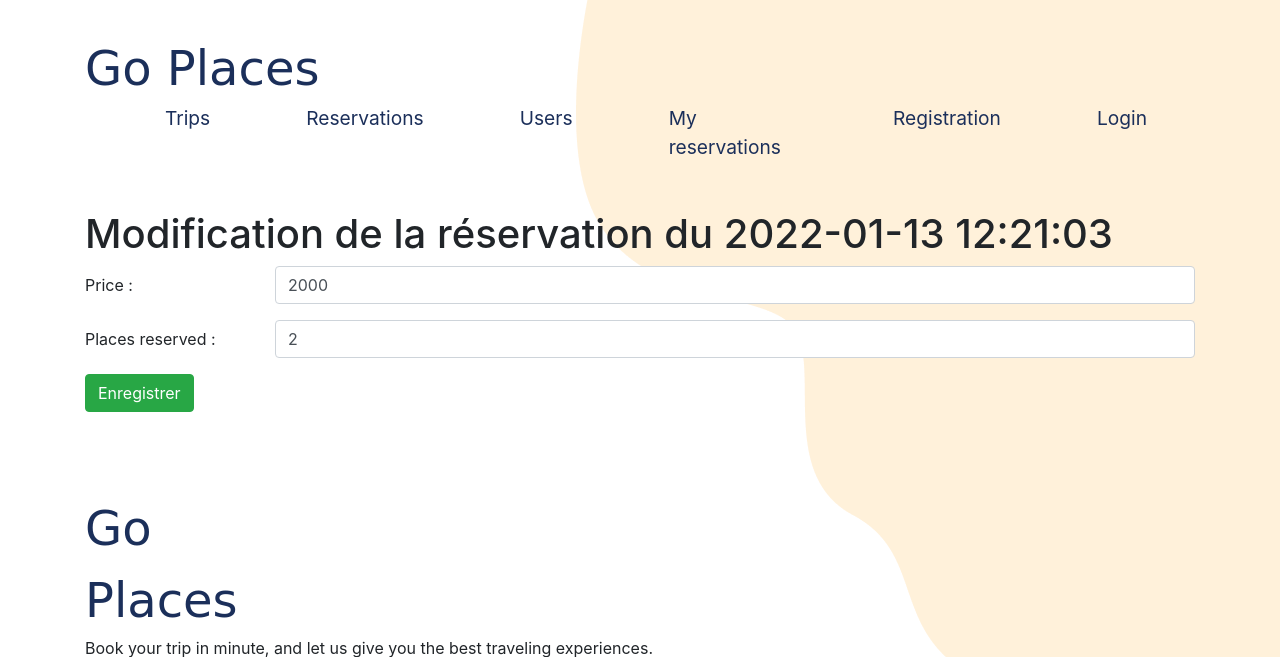
After one commit to abdo17rabah/goPlaces, a PHP site: page /coursphp/frontend/reservation/formEditReservation.php?id=1 in a window 1280 px wide. The commit adds this page. Shown: the top 657 px of the page. Run offline with PHP 8.4, Linux system fonts and the light colour scheme; data comes from the database, SQL or seed files in the repository; some libraries are stand-ins or nearby versions; some web fonts are replaced.

Commit message:
reservation ok

```diff
--- a/app/controllers/reservationController.php
+++ b/app/controllers/reservationController.php
@@ -29,12 +29,12 @@ function createNewReservation()
     }
 }
 
-function updateReservation()
+function updateReservation($id)
 {
     global $CONNECTIONDB;
 
-    if (!$_POST['date']) {
-        $errDate = 'Please enter a valid date';
+    if (!$id || !is_numeric($id)) {
+        $errPrice = 'id invalid';
     }
 
     if (!$_POST['price'] || !is_numeric($_POST['price'])) {
@@ -45,10 +45,10 @@ function updateReservation()
         $errPlaces = 'Please enter a valid number of places';
     }
 
-    if (empty($errName) && empty($errDate) && empty($errPrice) && empty($errPlaces)) {
-        $sql = "UPDATE reservation SET date=?, price=?, place_reserved=? WHERE id=?";
+    if (empty($errPrice) && empty($errPlaces)) {
+        $sql = "UPDATE reservation SET price=?, place_reserved=? WHERE id=?";
         $stmt = $CONNECTIONDB->prepare($sql);
-        $res = $stmt->execute([$_POST['date'], $_POST['price'], $_POST['placeReserved'], $_POST['id']]);
+        $res = $stmt->execute([$_POST['price'], $_POST['placeReserved'], $id]);
 
         if ($res) {
             $_SESSION['message'] = 'Success ! reservation updated';
@@ -78,9 +78,11 @@ function deleteReservation($id)
 function getAllReservations()
 {
     global $CONNECTIONDB;
-    $requete = "SELECT * FROM reservation";
+
+    $requete = "SELECT reservation.id, reservation.date, reservation.price, reservation.place_reserved, user.firstname, user.lastname, trip.name FROM reservation JOIN user ON reservation.user_id = user.id JOIN trip ON reservation.trip_id = trip.id";
+
     $result = $CONNECTIONDB->query($requete);
-    return $result->fetchAll();
+    return $result;
 }
 
 function getReservationById($reservationId)
@@ -116,7 +118,7 @@ if (isset($_GET['action'])) {
             deleteReservation($_GET['id']);
             break;
         case "update":
-            updateReservation();
+            updateReservation($_GET['id']);
             break;
     }
 }
--- /dev/null
+++ b/app/frontend/reservation/formEditReservation.php
@@ -0,0 +1,45 @@
+<?php
+$PageTitle = "Gestion des réservations";
+
+function customPageHeader()
+{ ?>
+<?php }
+include_once('../../frontend/constant/header.php');
+include_once("../../controllers/reservationController.php");
+
+$reservation = getReservationById($_GET['id']);
+$test = "###";
+
+// foreach ($reservation as $reservationInfos) {
+
+?>
+
+<section>
+    <div class="ajout">
+        <h1>Modification de la réservation du <?= $reservation['date']; ?></h1>
+        <form method="POST" action="../../controllers/reservationController.php?action=update&id=<?= $reservation['id']; ?>">
+
+            <div class="mb-3 row">
+                <label for="price" class="col-sm-2 col-form-label">Price : </label>
+                <div class="col-sm-10">
+                    <input type="text" class="form-control" id="price" name="price" value="<?= $reservation['price']; ?>" required>
+                </div>
+            </div>
+
+            <div class="mb-3 row">
+                <label for="placeReserved" class="col-sm-2 col-form-label">Places reserved : </label>
+                <div class="col-sm-10">
+                    <input type="text" class="form-control" id="placeReserved" name="placeReserved" value="<?= $reservation['place_reserved']; ?>" required>
+                </div>
+            </div>
+
+            <button type="submit" class="btn btn-success validation">Enregistrer</button>
+        </form>
+    </div>
+</section>
+
+<?php
+// }
+
+include_once('../../frontend/constant/footer.php');
+?>
```
Also changed, not shown: app/frontend/reservation/reservations.php (+6 -6 lines).
